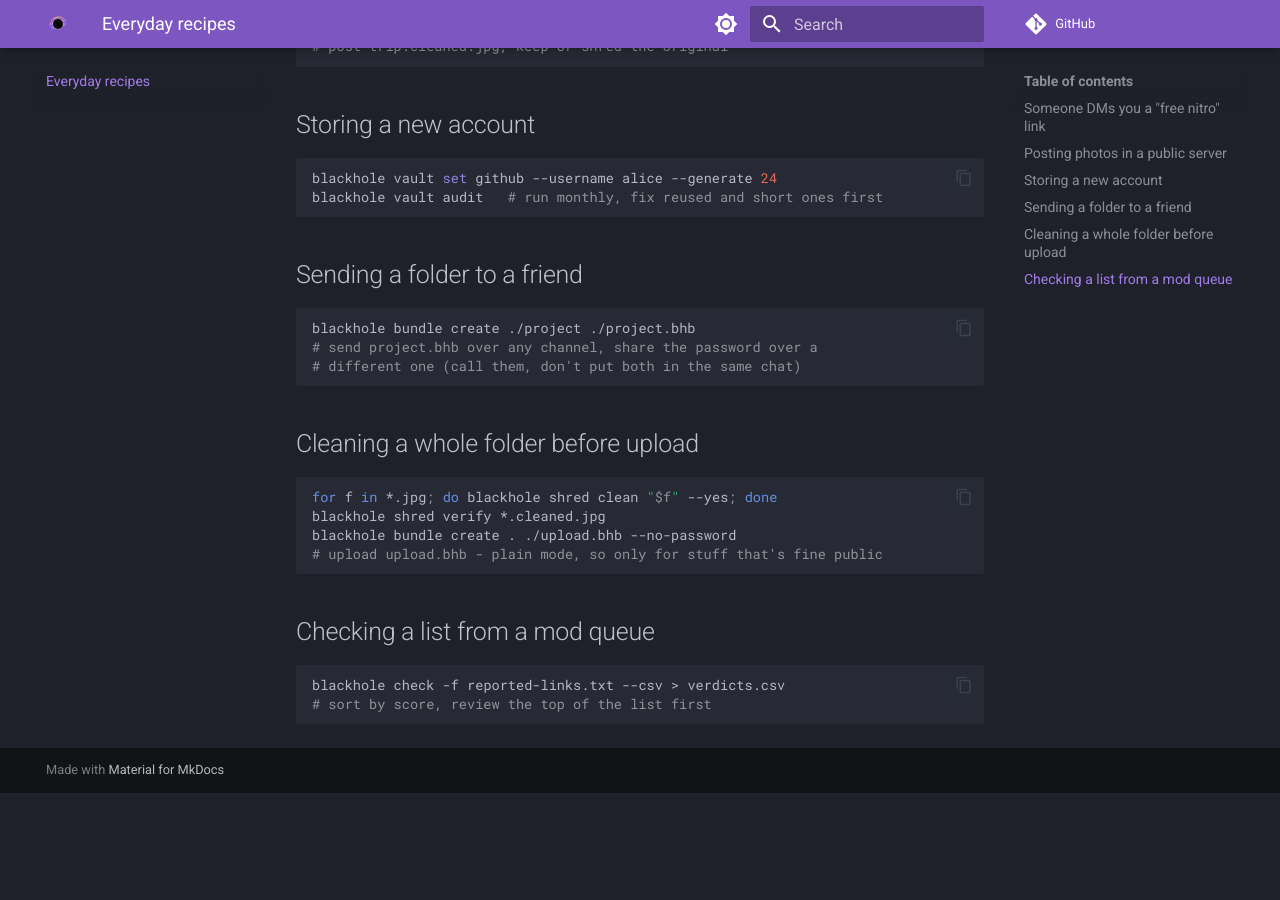
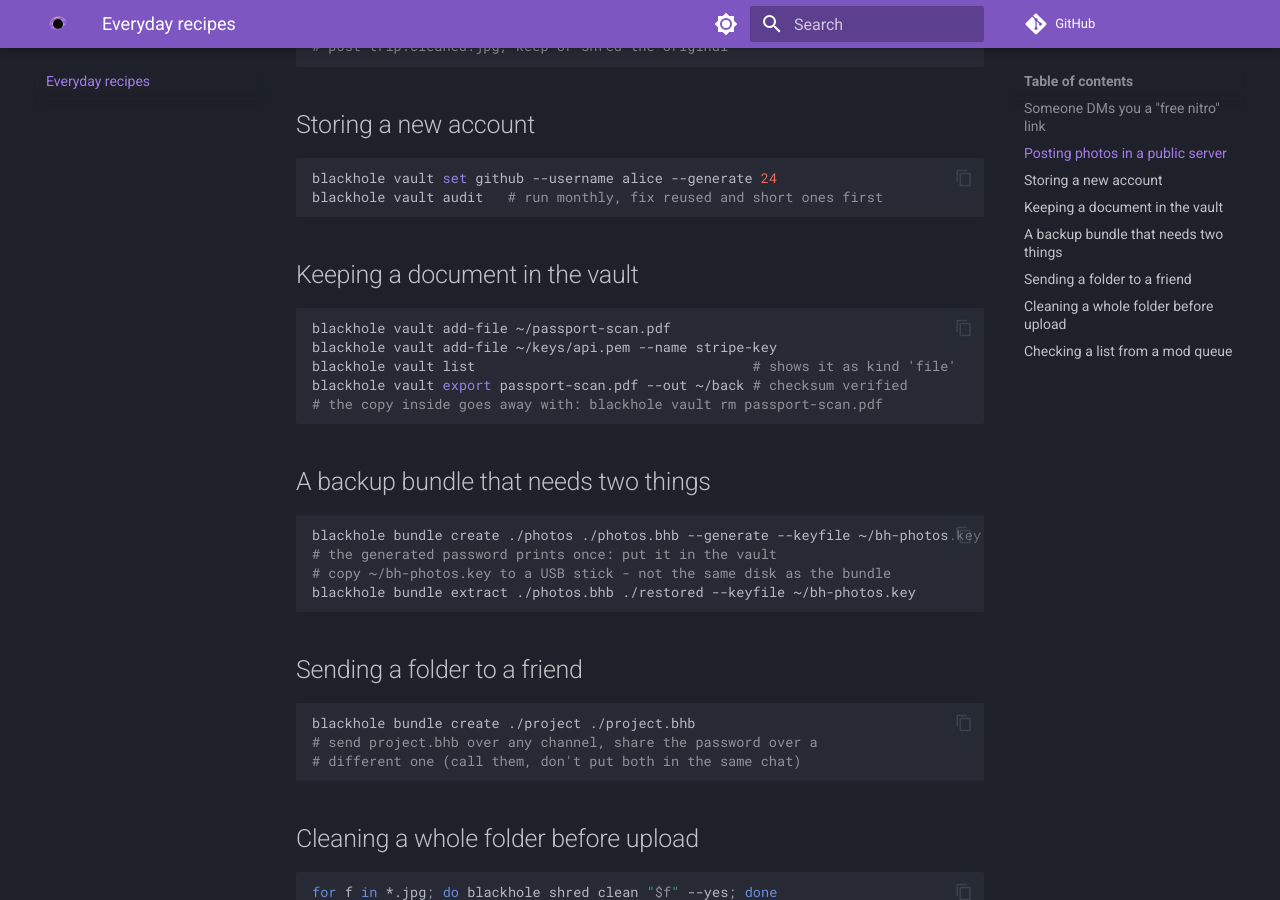
Before and after one commit to Satin-networks/blackhole-sec, an MkDocs documentation site: the page built from docs/recipes.md, in a window 1280 px wide and 900 px high, scrolled down 622 px. Built offline with MkDocs 1.6.1 and Material for MkDocs 9.7.7, drawn with Linux system fonts in a browser that asks for light colours; comment, search, counter and statistics services are not loaded; before the commit the page ends 1415 px from its top, so only the background shows below that.

Commit message:
docs: recipes for vault files and two-factor bundles

````diff
--- a/docs/recipes.md
+++ b/docs/recipes.md
@@ -31,6 +31,25 @@ blackhole vault set github --username alice --generate 24
 blackhole vault audit   # run monthly, fix reused and short ones first
 ```
 
+## Keeping a document in the vault
+
+```bash
+blackhole vault add-file ~/passport-scan.pdf
+blackhole vault add-file ~/keys/api.pem --name stripe-key
+blackhole vault list                                  # shows it as kind 'file'
+blackhole vault export passport-scan.pdf --out ~/back # checksum verified
+# the copy inside goes away with: blackhole vault rm passport-scan.pdf
+```
+
+## A backup bundle that needs two things
+
+```bash
+blackhole bundle create ./photos ./photos.bhb --generate --keyfile ~/bh-photos.key
+# the generated password prints once: put it in the vault
+# copy ~/bh-photos.key to a USB stick - not the same disk as the bundle
+blackhole bundle extract ./photos.bhb ./restored --keyfile ~/bh-photos.key
+```
+
 ## Sending a folder to a friend
 
 ```bash
````
Also changed, not shown: README.md (+7 -2 lines), docs/changelog.md (+2 -0 lines).
